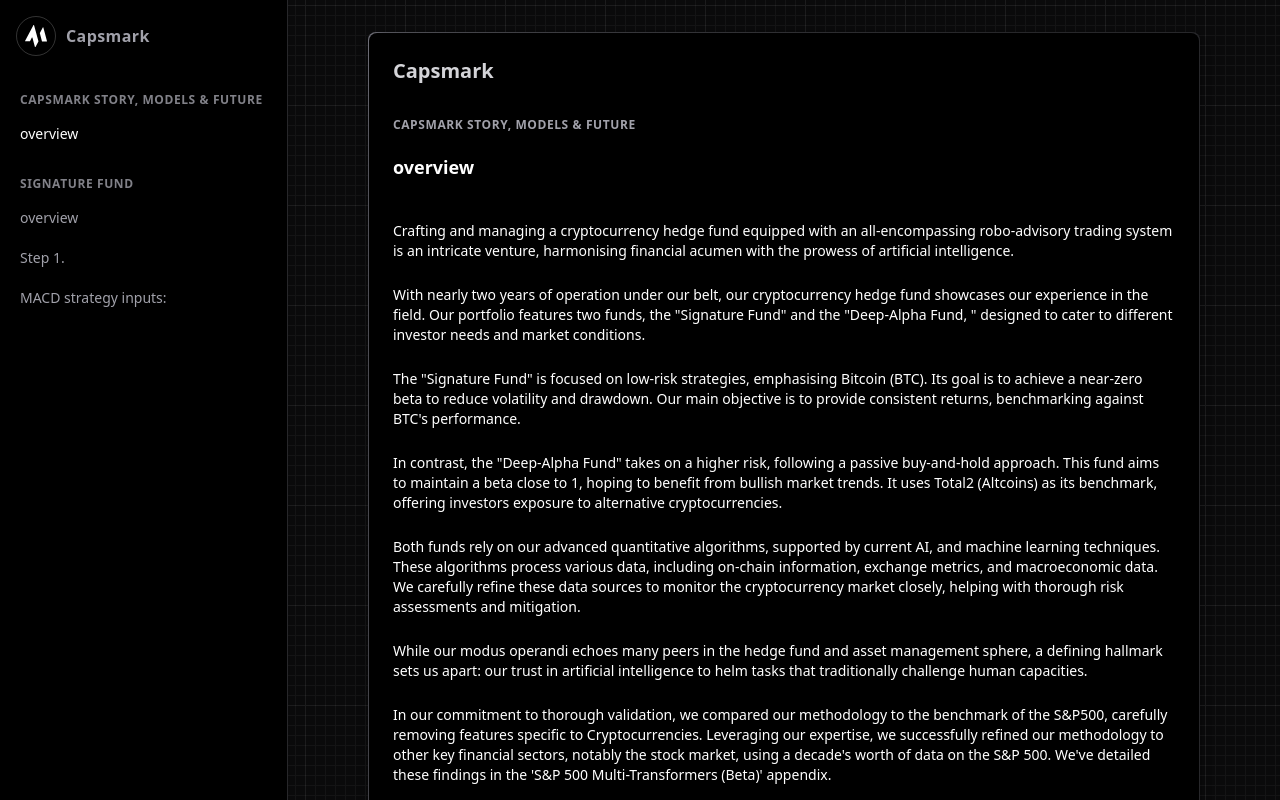
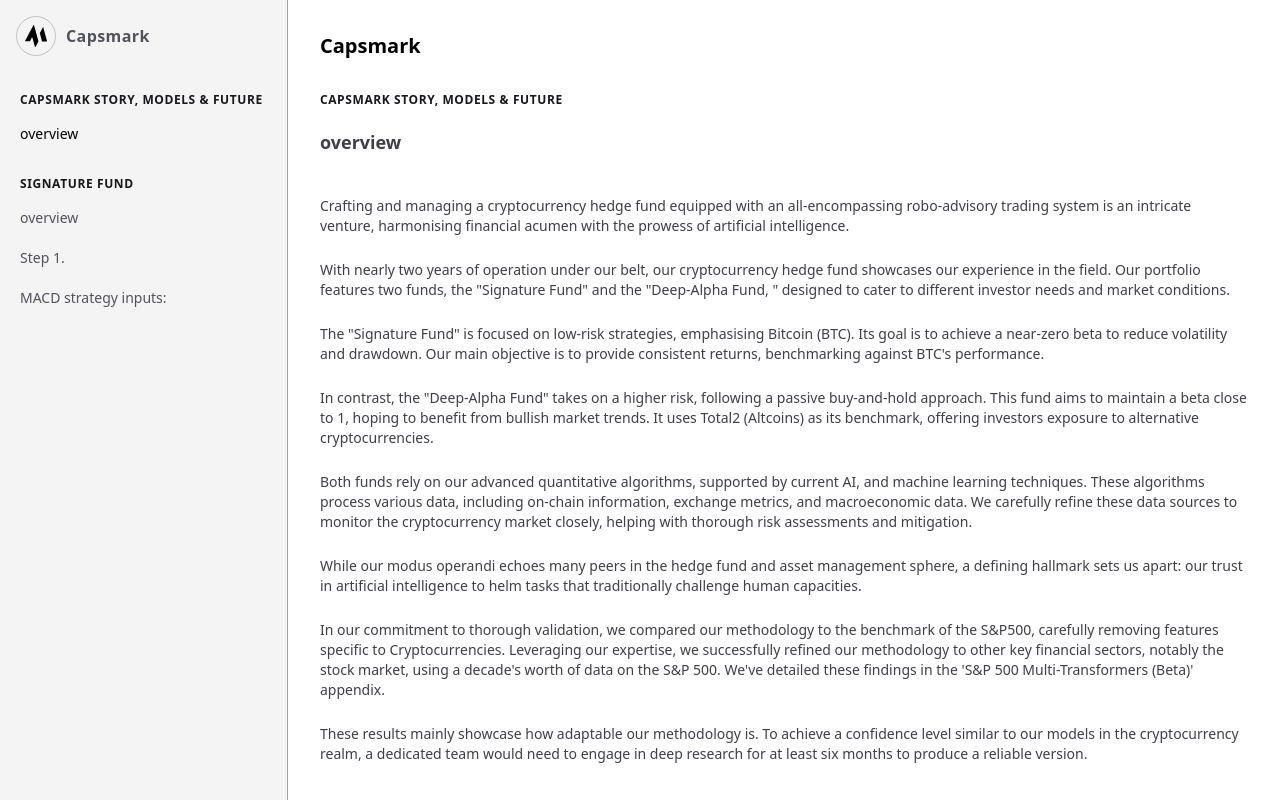
Before and after one commit to Capsmark/capsmark-method-doc, a Next.js app: page / in a window 1280 px wide. Shown: the top 800 px of the page. Built offline with nearby package versions, Linux system fonts and the light colour scheme.

Commit message:
💄 Fix: changed to light theme and colors
added close callback for sidebar

```diff
--- a/app/layout.tsx
+++ b/app/layout.tsx
@@ -17,18 +17,13 @@
   children: React.ReactNode;
 }) {
   return (
-    <html lang="en" className="[color-scheme:dark]">
-      <body
-        className="bg-gray-1100 overflow-y-scroll bg-[url('/grid.svg')] pb-36"
-        id={'semi-root'}
-      >
+    <html lang="en" className="[color-scheme:light]">
+      <body className="overflow-y-scroll bg-white pb-36" id={'semi-root'}>
         <GlobalNav />
 
         <div className="lg:pl-72">
-          <div className="mx-auto max-w-4xl space-y-8 px-2 pt-20 lg:px-8 lg:py-8">
-            <div className="bg-vc-border-gradient rounded-lg p-px shadow-lg shadow-black/20">
-              <div className="rounded-lg bg-black p-3.5 lg:p-6">{children}</div>
-            </div>
+          <div className="mx-auto max-w-7xl space-y-8 bg-white px-2 pt-20 lg:px-8 lg:py-8">
+            {children}
           </div>
         </div>
       </body>
--- a/app/page.tsx
+++ b/app/page.tsx
@@ -1,14 +1,10 @@
 import { items } from '#/lib/items';
 import { SectionsMain } from '#/ui/sections/sections-main';
-
-type Section = { title: string; children: any };
-
-const sections: Section[] = [];
 
 export default function Page() {
   return (
     <div className="space-y-8">
-      <h1 className="text-xl font-bold text-gray-300" id="capsmark">
+      <h1 className="text-xl font-bold text-black" id="capsmark">
         Capsmark
       </h1>
 
@@ -17,7 +13,7 @@
           return (
             <section key={name} className="space-y-5">
               <h2
-                className="text-xs font-semibold uppercase tracking-wider text-gray-400"
+                className="text-xs font-semibold uppercase tracking-wider text-gray-900"
                 id={id}
               >
                 {name}
@@ -27,7 +23,7 @@
                 {items.map((item) => (
                   <section
                     key={item.id}
-                    className=" space-y-3 text-lg font-bold text-gray-300 text-white"
+                    className=" space-y-3 text-lg font-bold text-gray-700"
                   >
                     <h1 id={item.id}>{item.name}</h1>
                     <div>
--- a/ui/caps-logo.tsx
+++ b/ui/caps-logo.tsx
@@ -1,13 +1,13 @@
 export function CapsLogo() {
   return (
-    <svg viewBox='0 0 5.71 5.76' fill='none' xmlns='http://www.w3.org/2000/svg'>
+    <svg viewBox="0 0 5.71 5.76" fill="none" xmlns="http://www.w3.org/2000/svg">
       <path
-        d='M2.72 5.72l0.73 -1.36c0.03,-0.06 0.04,-0.13 0.02,-0.2l-1.12 -4.11c-0.02,-0.07 -0.11,-0.08 -0.14,-0.02l-2.2 4.1c-0.03,0.05 0.01,0.11 0.07,0.11l1.14 0c0.03,0 0.05,-0.02 0.07,-0.04l0.5 -0.93c0.03,-0.06 0.12,-0.05 0.14,0.02l0.65 2.4c0.02,0.07 0.11,0.08 0.14,0.02z'
-        fill='#FFFFFF'
+        d="M2.72 5.72l0.73 -1.36c0.03,-0.06 0.04,-0.13 0.02,-0.2l-1.12 -4.11c-0.02,-0.07 -0.11,-0.08 -0.14,-0.02l-2.2 4.1c-0.03,0.05 0.01,0.11 0.07,0.11l1.14 0c0.03,0 0.05,-0.02 0.07,-0.04l0.5 -0.93c0.03,-0.06 0.12,-0.05 0.14,0.02l0.65 2.4c0.02,0.07 0.11,0.08 0.14,0.02z"
+        fill="#000000"
       />
       <path
-        d='M4.48 4.26l1.15 0c0.05,0 0.09,-0.05 0.07,-0.1l-0.94 -3.49c-0.02,-0.07 -0.11,-0.08 -0.14,-0.02l-0.73 1.36c-0.03,0.06 -0.04,0.13 -0.02,0.2l0.53 1.99c0.01,0.03 0.04,0.06 0.08,0.06z'
-        fill='#FFFFFF'
+        d="M4.48 4.26l1.15 0c0.05,0 0.09,-0.05 0.07,-0.1l-0.94 -3.49c-0.02,-0.07 -0.11,-0.08 -0.14,-0.02l-0.73 1.36c-0.03,0.06 -0.04,0.13 -0.02,0.2l0.53 1.99c0.01,0.03 0.04,0.06 0.08,0.06z"
+        fill="#000000"
       />
     </svg>
   );
--- a/ui/global-nav/global-nav-item.tsx
+++ b/ui/global-nav/global-nav-item.tsx
@@ -29,8 +29,11 @@
 
   const handleClick = (event: React.MouseEvent<HTMLElement>) => {
     event.preventDefault();
+
     anchorTarget &&
       anchorTarget.scrollIntoView({ behavior: 'smooth', block: 'start' });
+
+    close();
   };
 
   return (
@@ -38,10 +41,10 @@
       href={`/#${item.id}`}
       onClick={handleClick}
       className={clsx(
-        'block rounded-md px-3 py-2 text-sm font-medium hover:text-gray-300',
+        'block rounded-md px-3 py-2 text-sm font-medium hover:text-gray-800',
         {
-          'text-gray-400 hover:bg-gray-800': !active,
-          'text-white': active,
+          'text-gray-600 hover:bg-gray-200': !active,
+          'text-black': active,
         },
       )}
     >
--- a/ui/global-nav/global-nav.tsx
+++ b/ui/global-nav/global-nav.tsx
@@ -1,11 +1,11 @@
 'use client';
 
-import { useEffect, useState } from 'react';
 import { items } from '#/lib/items';
 import { CapsLogo } from '#/ui/caps-logo';
 import { MenuAlt2Icon, XIcon } from '@heroicons/react/solid';
 import clsx from 'clsx';
 import Link from 'next/link';
+import { useEffect, useState } from 'react';
 import { GlobalNavItem } from './global-nav-item';
 
 export function GlobalNav() {
@@ -96,18 +96,18 @@
   };
 
   return (
-    <div className="fixed top-0 z-10 flex w-full flex-col border-b border-gray-800 bg-black lg:bottom-0 lg:z-auto lg:w-72 lg:border-b-0 lg:border-r lg:border-gray-800">
+    <div className="fixed top-0 z-10 flex w-full flex-col border-b border-gray-400 bg-gray-100 lg:bottom-0 lg:z-auto lg:w-72 lg:border-b-0 lg:border-r lg:border-gray-400">
       <div className="flex h-14 items-center px-4 py-4 lg:h-auto">
         <Link
           href="/"
           className="group flex w-full items-center gap-x-2.5"
           onClick={close}
         >
-          <div className="h-10 w-10 rounded-full border border-white/20 p-2 group-hover:border-white/60">
+          <div className="h-10 w-10 rounded-full border border-black/20 p-2 group-hover:border-black/60">
             <CapsLogo />
           </div>
 
-          <h3 className="font-semibold tracking-wide text-gray-400 group-hover:text-gray-50">
+          <h3 className="font-semibold tracking-wide text-gray-600 group-hover:text-gray-900">
             Capsmark
           </h3>
         </Link>
@@ -118,19 +118,19 @@
         className="group absolute right-0 top-0 flex h-14 items-center gap-x-2 px-4 lg:hidden"
         onClick={() => setIsOpen(!isOpen)}
       >
-        <div className="font-medium text-gray-100 group-hover:text-gray-400">
+        <div className="font-medium text-gray-700 group-hover:text-gray-900">
           Menu
         </div>
         {isOpen ? (
-          <XIcon className="block w-6 text-gray-400" />
+          <XIcon className="block w-6 text-gray-600" />
         ) : (
-          <MenuAlt2Icon className="block w-6 text-gray-400" />
+          <MenuAlt2Icon className="block w-6 text-gray-600" />
         )}
       </button>
 
       <div
         className={clsx('overflow-y-auto lg:static lg:block', {
-          'fixed inset-x-0 bottom-0 top-14 mt-px bg-black': isOpen,
+          'fixed inset-x-0 bottom-0 top-14 mt-px bg-white': isOpen,
           hidden: !isOpen,
         })}
       >
@@ -139,7 +139,7 @@
             return (
               <div key={name}>
                 <div
-                  className="mb-2 cursor-pointer px-3 text-xs font-semibold uppercase tracking-wider text-gray-400/80 "
+                  className="mb-2 cursor-pointer px-3 text-xs font-semibold uppercase tracking-wider text-gray-900 "
                   onClick={(e) => handleClick(e, id)}
                 >
                   <div>{name}</div>
--- a/ui/sections/sections-main.tsx
+++ b/ui/sections/sections-main.tsx
@@ -1,5 +1,7 @@
 'use client';
+
 import { type Item } from '#/lib/items';
+
 import Image from 'next/image';
 
 export function SectionsMain({ item }: { item: Item }) {
@@ -11,7 +13,7 @@
         item.picture.map((pic) => {
           return (
             <div>
-              <Image src={pic.url} />
+              <Image src={pic.url} alt="image" />
               {pic.firstSetOfParagraphs &&
                 pic.firstSetOfParagraphs.map((par) => (
                   <p className="mb-6 mt-6">{par}</p>
```
